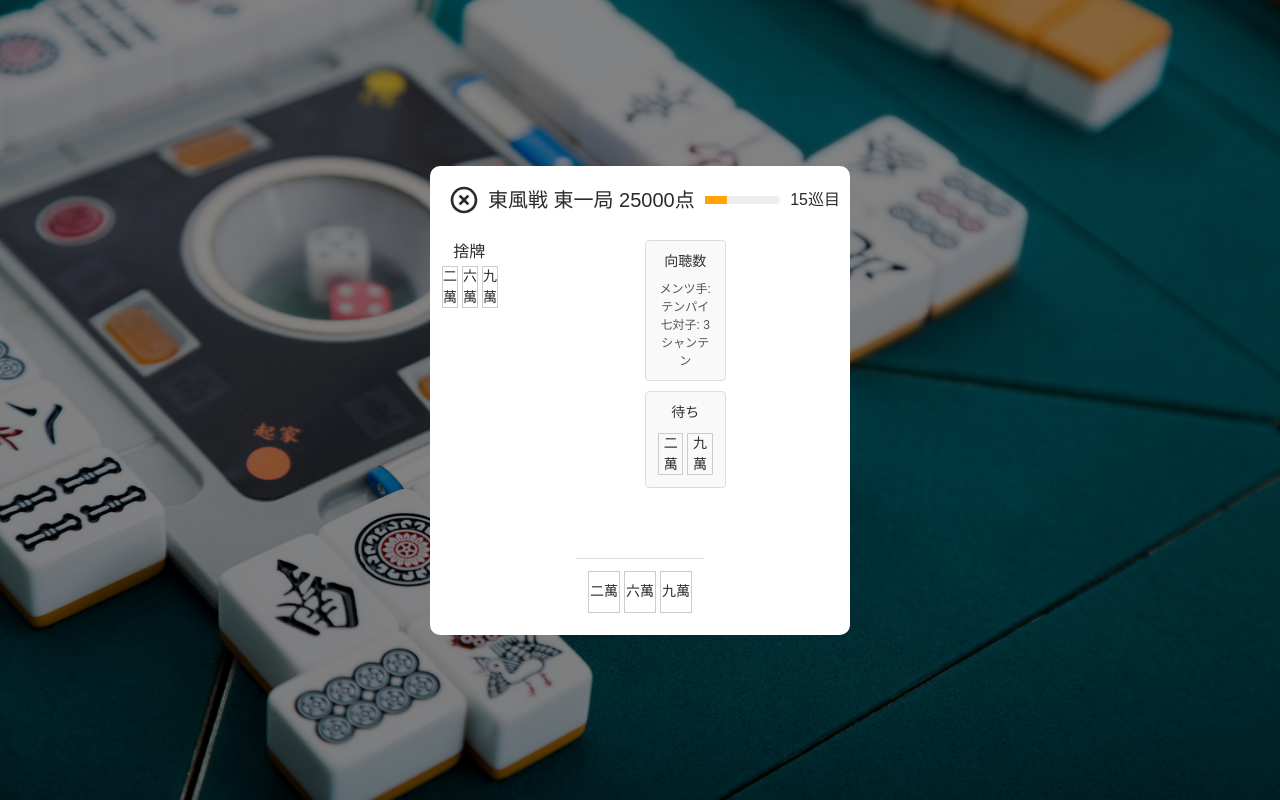
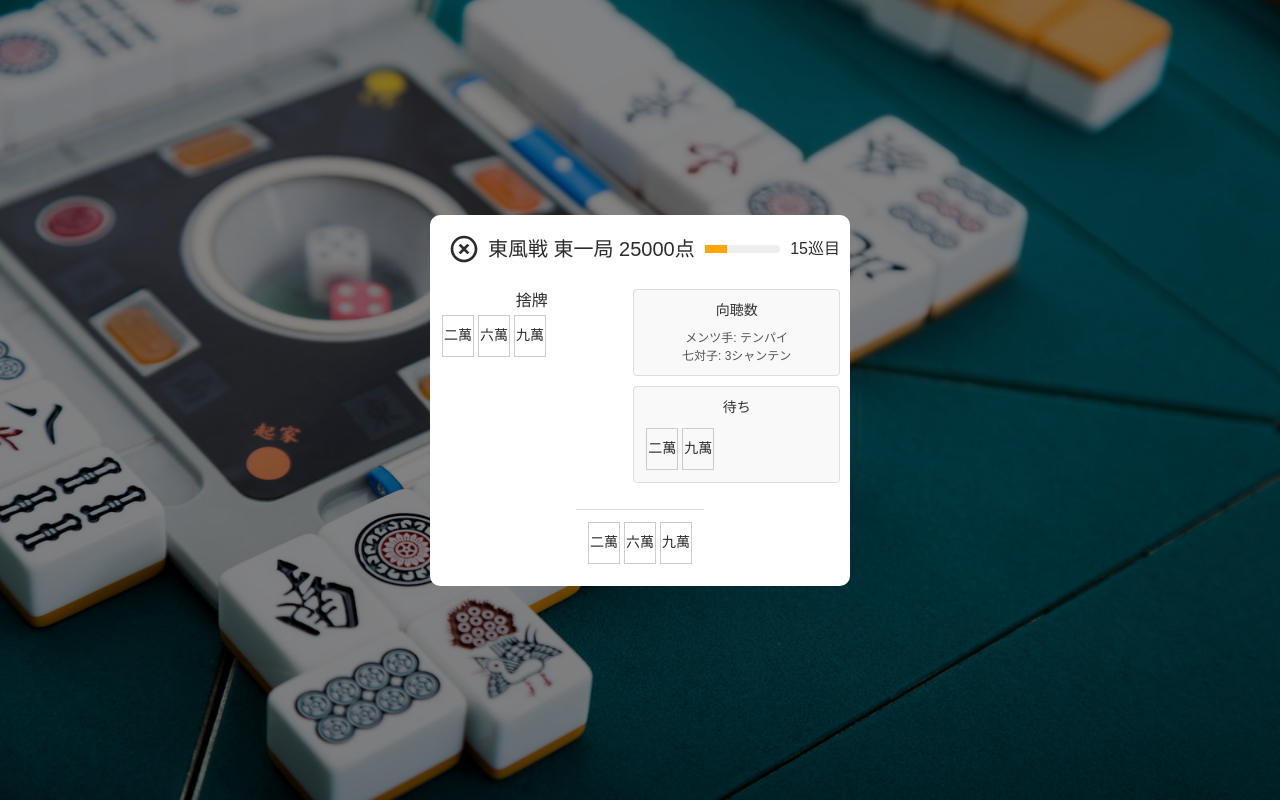
Before and after one commit to ut-code/hitori-mahjong, a React (Vite) app: page /play in a window 1280 px wide. Built offline with nearby package versions, Linux system fonts and the light colour scheme.

Commit message:
gridで表示

```diff
--- a/src/pages/Play/GameInterface.tsx
+++ b/src/pages/Play/GameInterface.tsx
@@ -11,15 +11,15 @@ const GameInterface = () => {
     <div className={styles.container}>
       <Header />
       <div className={styles.gridContainer}>
-        <div className={styles.discardArea}>
+        <span className={styles.discardArea}>
           <DiscardArea />
-        </div>
-        <div className={styles.handStatus}>
+        </span>
+        <span className={styles.handStatus}>
           <HandStatus />
-        </div>
-        <div className={styles.waitingTiles}>
+        </span>
+        <span className={styles.waitingTiles}>
           <WaitingTiles />
-        </div>
+        </span>
       </div>
       <HandTiles />
     </div>
--- a/src/pages/Play/styles/DiscardArea.module.css
+++ b/src/pages/Play/styles/DiscardArea.module.css
@@ -1,5 +1,5 @@
 .discardArea {
-  width: 30%;
+  width: auto;
 }
 .title {
   font-weight: bold;
--- a/src/pages/Play/styles/GameInterface.module.css
+++ b/src/pages/Play/styles/GameInterface.module.css
@@ -13,24 +13,22 @@
 
 .gridContainer {
   display: grid;
-  grid-template-columns: 1fr 1fr; /* Two columns: left (DiscardTile) and right */
-  grid-template-rows: 1fr 1fr; /* Two rows for the right column */
   width: 100%;
-  height: 100%;
+  height: auto;
   gap: 10px;
 }
 
 .discardTile {
-  grid-column: 1 / 2; /* Position DiscardTile on the left */
+  grid-column: 1; /* Position DiscardTile on the left */
   grid-row: 1 / 3; /* Span DiscardTile vertically across two rows */
 }
 
 .handStatus {
-  grid-column: 2 / 3; /* Position HandStatus on the top right */
-  grid-row: 1 / 2;
+  grid-column: 2; /* Position HandStatus on the top right */
+  grid-row: 1;
 }
 
 .waitingTiles {
-  grid-column: 2 / 3; /* Position WaitingTiles on the bottom right */
-  grid-row: 2 / 3;
+  grid-column: 2; /* Position WaitingTiles on the bottom right */
+  grid-row: 2;
 }
--- a/src/pages/Play/styles/HandStatus.module.css
+++ b/src/pages/Play/styles/HandStatus.module.css
@@ -4,7 +4,7 @@
   padding: 10px;
   border: 1px solid #ddd;
   border-radius: 4px;
-  width: 30%;
+  width: auto;
   background-color: #f9f9f9;
 }
 
--- a/src/pages/Play/styles/WaitingTiles.module.css
+++ b/src/pages/Play/styles/WaitingTiles.module.css
@@ -4,7 +4,7 @@
   padding: 10px;
   border: 1px solid #ddd;
   border-radius: 4px;
-  width: 30%;
+  width: auto;
   background-color: #f9f9f9;
 }
 
```
